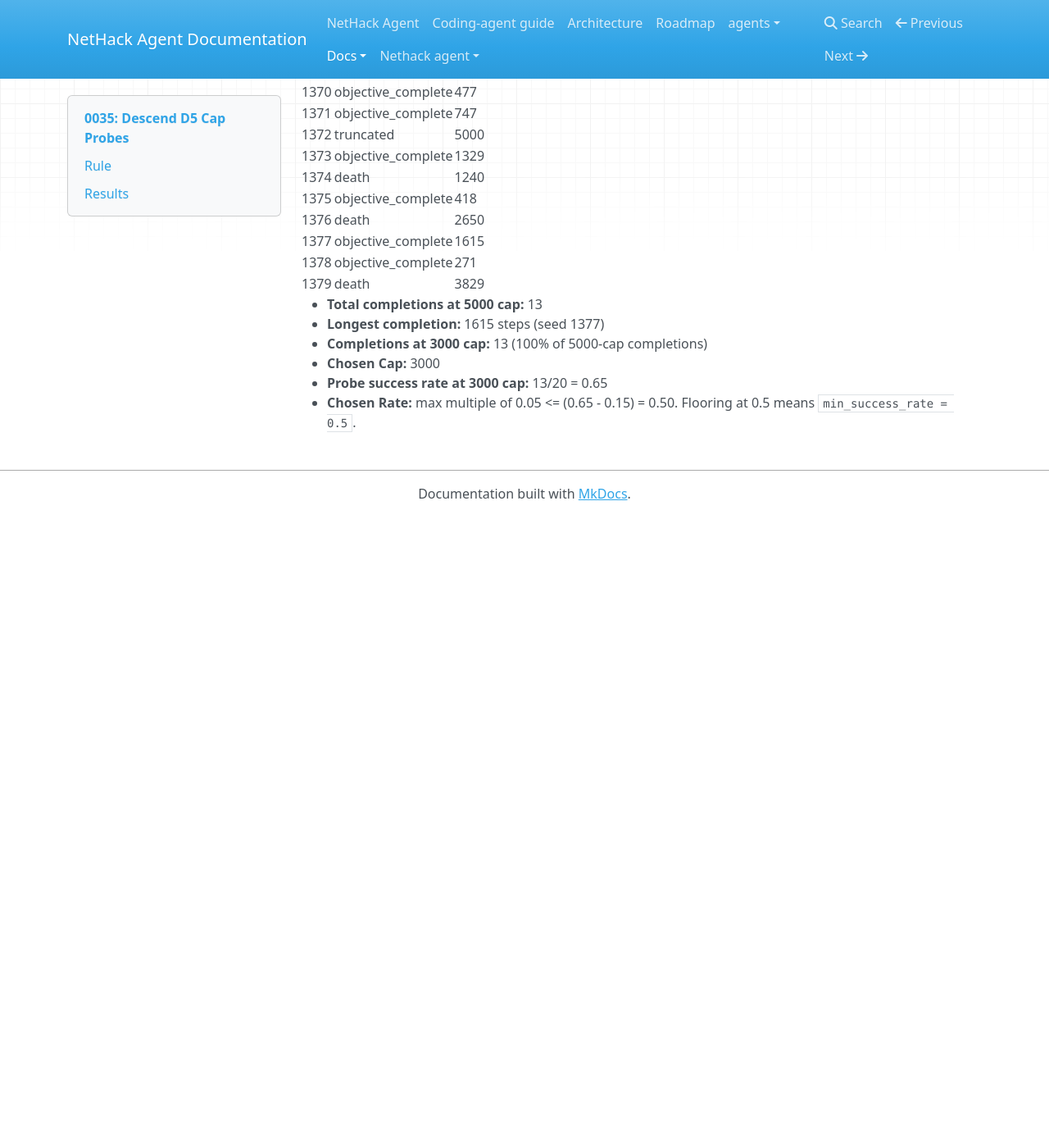
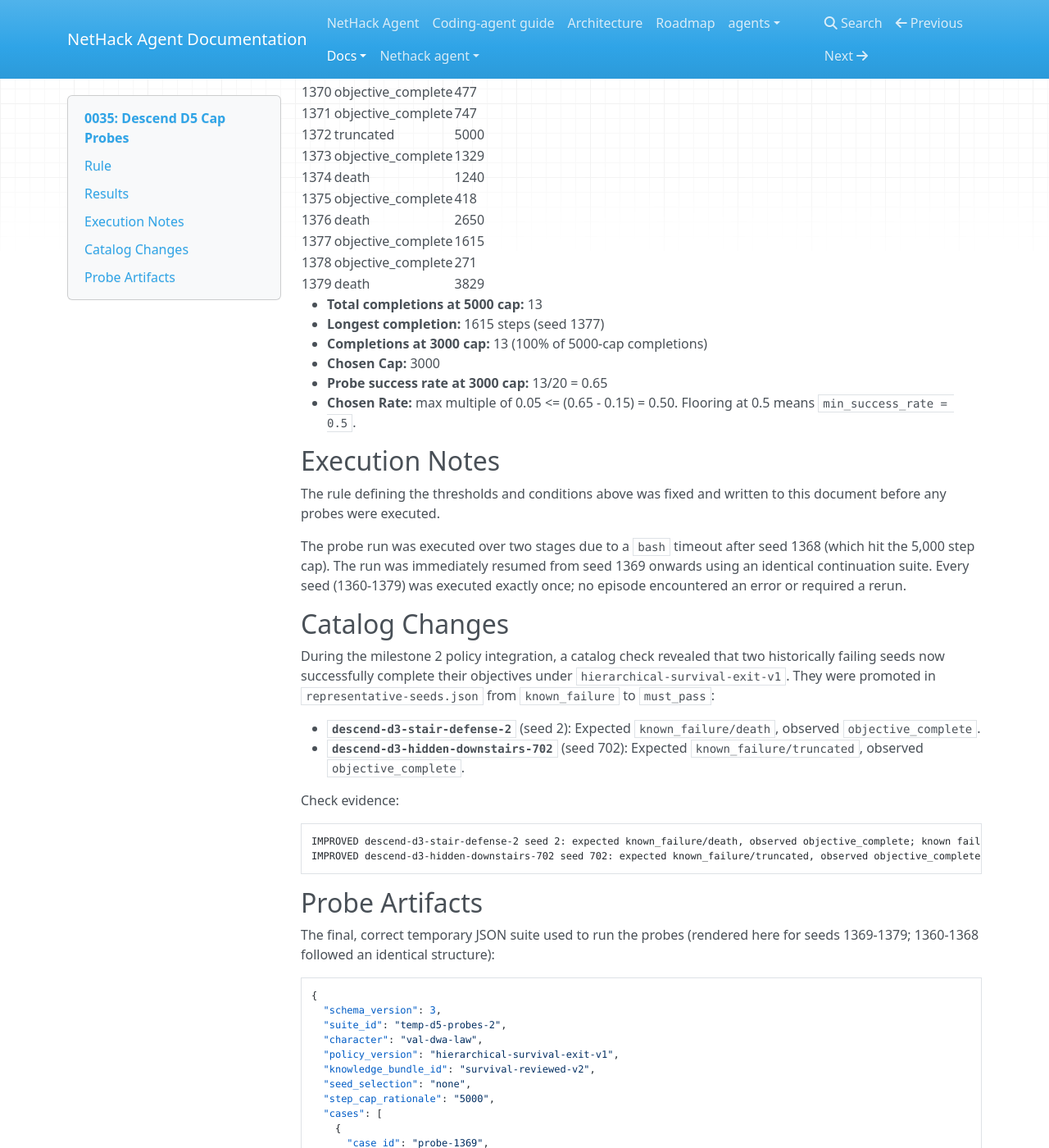
Before and after one commit to Stimim/workspace-agent-play-nethack, an MkDocs documentation site: the page built from docs/notes/0035-descend-d5-cap-probes.md, in a window 1280 px wide and 1400 px high, scrolled down 798 px. Shown: the whole window at 82% size. Built offline with MkDocs 1.6.1, drawn with Linux system fonts in a browser that asks for light colours; nearby versions of some CDN libraries; before the commit the page ends 1428 px from its top, so only the background shows below that; some of the changed text lies outside the part shown.

Commit message:
Complete the cap probe note
Adds execution notes confirming the rule was established prior to the run and clarifying the timeout resumption. Also details the catalog promotions (with check evidence) and includes the inline probe script suite and execution command.

OMP-Conversation: 01a0dd35-4ec8-76dd-9c86-bcac1fdb25c5

````diff
--- a/docs/notes/0035-descend-d5-cap-probes.md
+++ b/docs/notes/0035-descend-d5-cap-probes.md
@@ -50,3 +50,58 @@
 - **Chosen Cap:** 3000
 - **Probe success rate at 3000 cap:** 13/20 = 0.65
 - **Chosen Rate:** max multiple of 0.05 <= (0.65 - 0.15) = 0.50. Flooring at 0.5 means `min_success_rate = 0.5`.
+
+## Execution Notes
+The rule defining the thresholds and conditions above was fixed and written to this document before any probes were executed.
+
+The probe run was executed over two stages due to a `bash` timeout after seed 1368 (which hit the 5,000 step cap). The run was immediately resumed from seed 1369 onwards using an identical continuation suite. Every seed (1360-1379) was executed exactly once; no episode encountered an error or required a rerun.
+
+## Catalog Changes
+During the milestone 2 policy integration, a catalog check revealed that two historically failing seeds now successfully complete their objectives under `hierarchical-survival-exit-v1`. They were promoted in `representative-seeds.json` from `known_failure` to `must_pass`:
+
+- **`descend-d3-stair-defense-2`** (seed 2): Expected `known_failure/death`, observed `objective_complete`.
+- **`descend-d3-hidden-downstairs-702`** (seed 702): Expected `known_failure/truncated`, observed `objective_complete`.
+
+Check evidence:
+```text
+IMPROVED descend-d3-stair-defense-2 seed 2: expected known_failure/death, observed objective_complete; known failure now succeeds; update the catalog
+IMPROVED descend-d3-hidden-downstairs-702 seed 702: expected known_failure/truncated, observed objective_complete; known failure now succeeds; update the catalog
+```
+
+## Probe Artifacts
+The final, correct temporary JSON suite used to run the probes (rendered here for seeds 1369-1379; 1360-1368 followed an identical structure):
+```json
+{
+  "schema_version": 3,
+  "suite_id": "temp-d5-probes-2",
+  "character": "val-dwa-law",
+  "policy_version": "hierarchical-survival-exit-v1",
+  "knowledge_bundle_id": "survival-reviewed-v2",
+  "seed_selection": "none",
+  "step_cap_rationale": "5000",
+  "cases": [
+    {
+      "case_id": "probe-1369",
+      "seeds": [1369],
+      "task": {
+        "environment": "NetHackScore-v0",
+        "action_profile": "nle-survival-actions",
+        "objective": { "legs": [ { "kind": "reach_level", "level": { "dungeon_number": 0, "dungeon_level": 5 } } ] }
+      },
+      "max_episode_steps": 5000,
+      "acceptance": { "min_successes": 1, "required_success_seeds": [] }
+    },
+    ...
+  ],
+  "acceptance": {
+    "max_invalid_actions": 0,
+    "max_gate_rejections": 0,
+    "require_complete_records": false
+  }
+}
+```
+
+The command used to execute the suite:
+```bash
+uv run nethack-agent eval run --suite evaluation/temp-d5-probes-2.json --development-scripted-model --data-dir /tmp/item10-temp-probes
+```
````
